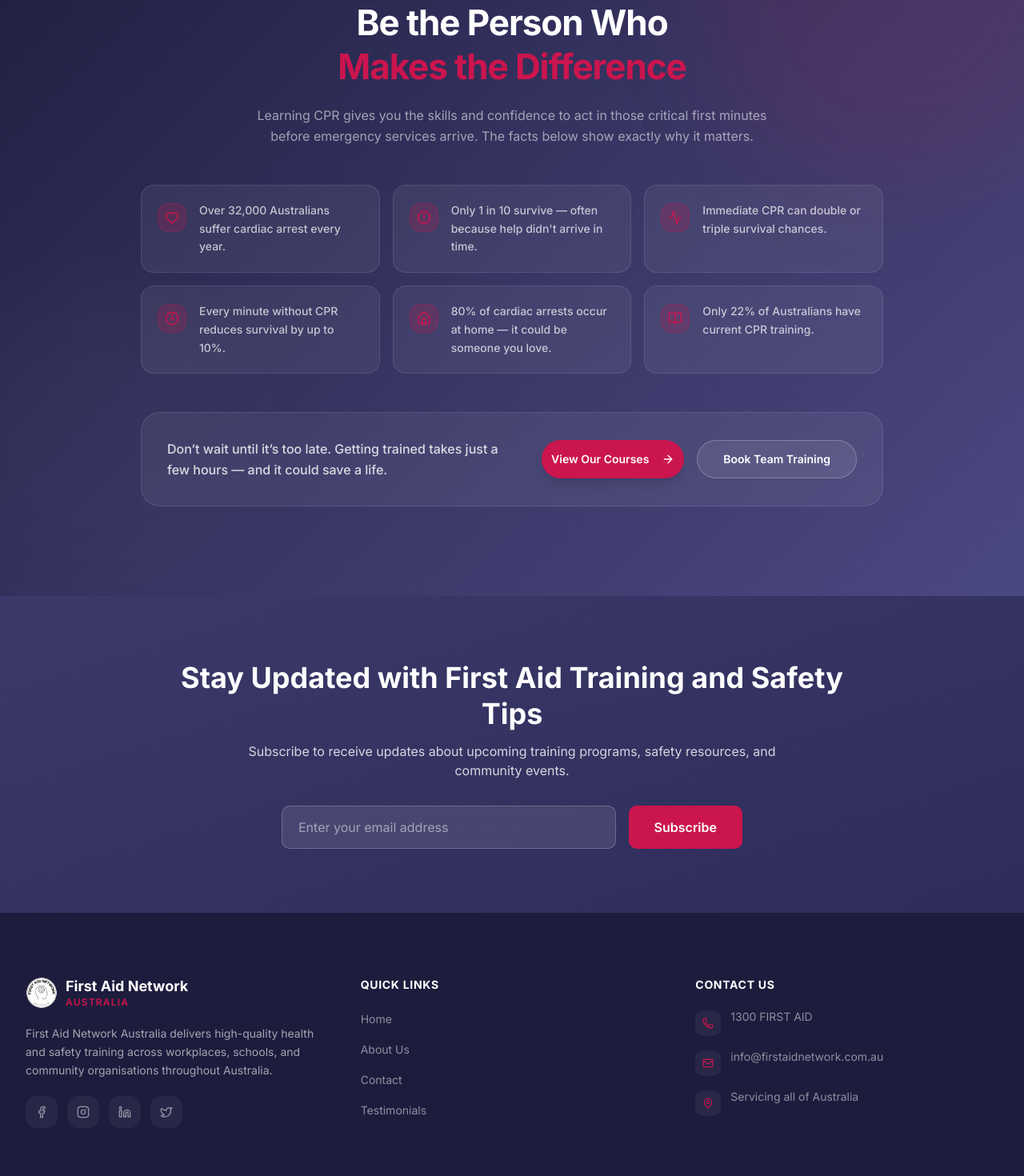
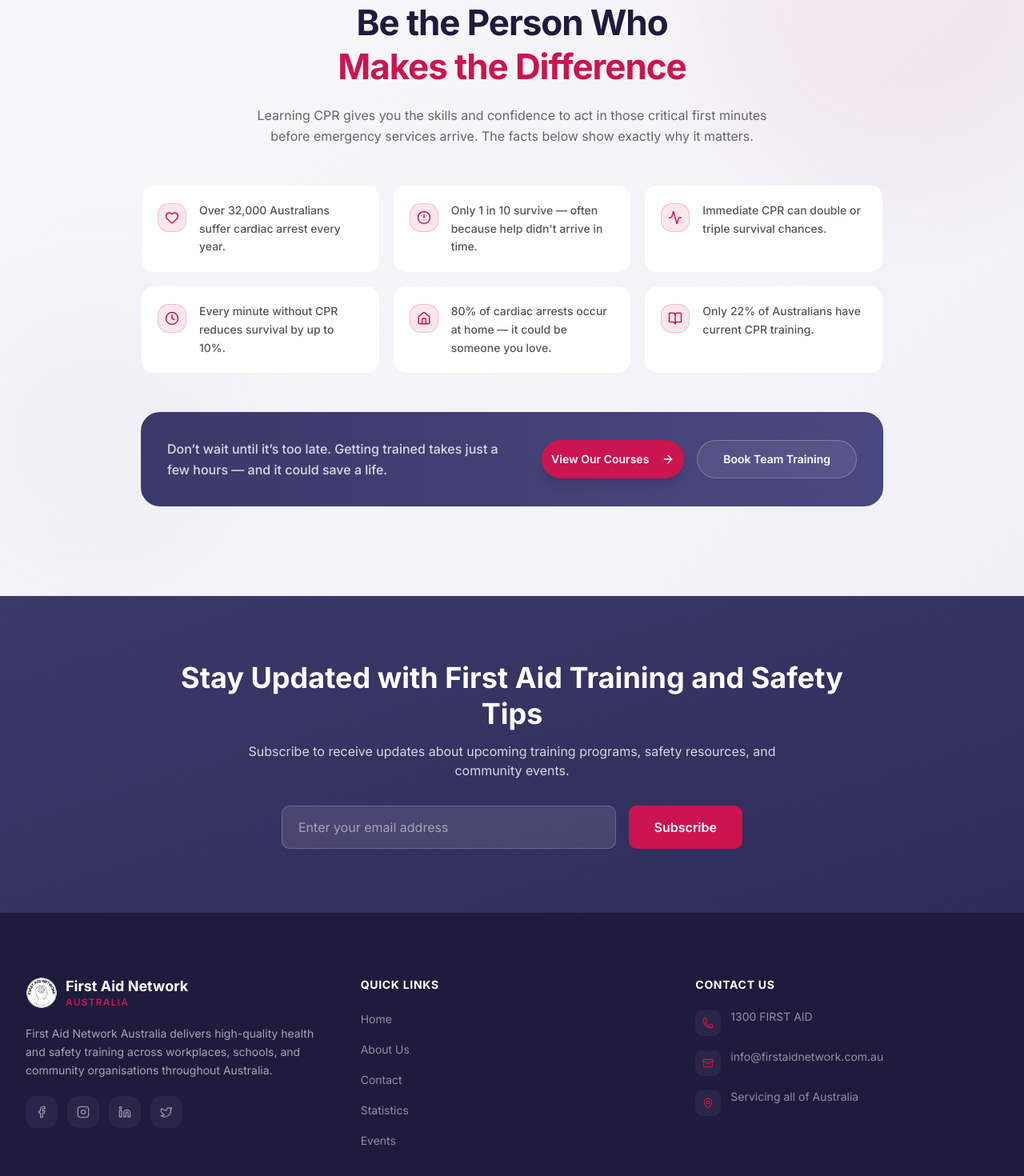
Before and after one commit to Gireeshma27/first-aid, a Next.js app: page /statistics in a window 1280 px wide. Shown: the part 5040-6510 px from the top of the page at 80% size. Built offline with nearby package versions, Linux system fonts and the light colour scheme.

Commit message:
design: service button fix, footer update, animations, about page improvements, statistics section separation

```diff
--- a/app/globals.css
+++ b/app/globals.css
@@ -453,3 +453,170 @@ img {
   transform: scale(1.1);
   transition: transform 0.2s ease;
 }
+
+/* ===== ANIMATED BACKGROUND GRADIENTS ===== */
+@keyframes gradient-shift {
+  0% {
+    background-position: 0% 50%;
+  }
+  50% {
+    background-position: 100% 50%;
+  }
+  100% {
+    background-position: 0% 50%;
+  }
+}
+
+@keyframes gradient-rotate {
+  0% {
+    transform: rotate(0deg);
+  }
+  100% {
+    transform: rotate(360deg);
+  }
+}
+
+@keyframes blob-float {
+  0%, 100% {
+    transform: translate(0, 0) scale(1);
+  }
+  25% {
+    transform: translate(20px, -30px) scale(1.1);
+  }
+  50% {
+    transform: translate(-20px, 30px) scale(0.9);
+  }
+  75% {
+    transform: translate(30px, 20px) scale(1.05);
+  }
+}
+
+@keyframes blob-float-slow {
+  0%, 100% {
+    transform: translate(0, 0) scale(1);
+  }
+  33% {
+    transform: translate(-30px, 20px) scale(1.05);
+  }
+  66% {
+    transform: translate(30px, -25px) scale(0.95);
+  }
+}
+
+@keyframes shimmer {
+  0% {
+    background-position: -1000px 0;
+  }
+  100% {
+    background-position: 1000px 0;
+  }
+}
+
+/* Animated gradient background */
+.animated-gradient-bg {
+  background: linear-gradient(-45deg, #3B3969, #CB154E, #4A4880, #3B3969);
+  background-size: 400% 400%;
+  animation: gradient-shift 15s ease infinite;
+}
+
+/* Floating blob animation */
+.blob-animate {
+  animation: blob-float 8s ease-in-out infinite;
+}
+
+.blob-animate-slow {
+  animation: blob-float-slow 12s ease-in-out infinite;
+}
+
+/* Page background animation wrapper */
+.page-background-animation {
+  position: fixed;
+  top: 0;
+  left: 0;
+  right: 0;
+  bottom: 0;
+  background: linear-gradient(135deg, #1e1c3d 0%, #3B3969 50%, #4A4880 100%);
+  pointer-events: none;
+  z-index: -1;
+  overflow: hidden;
+}
+
+.page-background-animation::before {
+  content: '';
+  position: absolute;
+  top: -50%;
+  left: -50%;
+  width: 200%;
+  height: 200%;
+  background: radial-gradient(circle at 20% 50%, rgba(203, 21, 78, 0.1) 0%, transparent 50%),
+              radial-gradient(circle at 80% 80%, rgba(59, 57, 105, 0.1) 0%, transparent 50%);
+  animation: blob-float 15s ease-in-out infinite;
+}
+
+.page-background-animation::after {
+  content: '';
+  position: absolute;
+  top: 0;
+  left: 0;
+  right: 0;
+  bottom: 0;
+  background: radial-gradient(circle at 40% 60%, rgba(203, 21, 78, 0.05) 0%, transparent 40%),
+              radial-gradient(circle at 60% 40%, rgba(59, 57, 105, 0.05) 0%, transparent 40%);
+  animation: blob-float-slow 20s ease-in-out infinite;
+}
+
+/* Subtle animated background pattern */
+.animated-pattern-bg {
+  position: relative;
+  overflow: hidden;
+}
+
+.animated-pattern-bg::before {
+  content: '';
+  position: absolute;
+  top: 0;
+  left: 0;
+  right: 0;
+  bottom: 0;
+  background-image:
+    radial-gradient(circle at 1px 1px, rgba(203, 21, 78, 0.03) 1px, transparent 1px),
+    radial-gradient(circle at 2px 2px, rgba(59, 57, 105, 0.02) 1px, transparent 1px);
+  background-size: 50px 50px, 80px 80px;
+  animation: float-bg 20s ease-in-out infinite;
+  pointer-events: none;
+}
+
+/* Floating particles effect */
+.floating-particles {
+  position: absolute;
+  inset: 0;
+  overflow: hidden;
+  pointer-events: none;
+}
+
+.particle {
+  position: absolute;
+  border-radius: 50%;
+  pointer-events: none;
+}
+
+.particle-small {
+  width: 4px;
+  height: 4px;
+  background: rgba(203, 21, 78, 0.3);
+  animation: float-bg 6s ease-in-out infinite;
+}
+
+.particle-medium {
+  width: 8px;
+  height: 8px;
+  background: rgba(59, 57, 105, 0.2);
+  animation: float-bg 8s ease-in-out infinite;
+}
+
+.particle-large {
+  width: 12px;
+  height: 12px;
+  background: rgba(74, 72, 128, 0.15);
+  animation: float-bg 10s ease-in-out infinite;
+}
--- a/app/statistics/page.tsx
+++ b/app/statistics/page.tsx
@@ -627,29 +627,25 @@ export default function StatisticsPage() {
         ══════════════════════════════════════ */}
         <section
           className="relative py-20 md:py-28 overflow-hidden"
-          style={{ background: "linear-gradient(135deg, #1e1c3d 0%, #3B3969 60%, #4A4880 100%)" }}
+          style={{ background: "linear-gradient(135deg, #F9F9FC 0%, #F0F0F6 100%)" }}
         >
-          <div className="absolute -top-24 -right-24 w-[500px] h-[500px] rounded-full bg-[#CB154E]/10 blur-3xl pointer-events-none" />
-          <div className="absolute bottom-0 -left-20 w-[400px] h-[400px] rounded-full bg-white/[0.02] blur-3xl pointer-events-none" />
-          <div
-            className="absolute inset-0 opacity-[0.03]"
-            style={{ backgroundImage: "radial-gradient(circle, #ffffff 1px, transparent 1px)", backgroundSize: "28px 28px" }}
-          />
+          <div className="absolute -top-24 -right-24 w-[500px] h-[500px] rounded-full bg-[#CB154E]/5 blur-3xl pointer-events-none" />
+          <div className="absolute bottom-0 -left-20 w-[400px] h-[400px] rounded-full bg-[#3B3969]/3 blur-3xl pointer-events-none" />
 
           <div className="relative mx-auto max-w-5xl px-6 lg:px-12 z-10">
 
             {/* Centred heading */}
             <div className="text-center mb-12">
-              <span className="inline-flex items-center gap-2 px-4 py-2 rounded-full bg-white/10 text-white/75 text-xs font-bold uppercase tracking-widest border border-white/15 mb-7">
+              <span className="inline-flex items-center gap-2 px-4 py-2 rounded-full bg-[#CB154E]/8 text-[#CB154E] text-xs font-bold uppercase tracking-widest border border-[#CB154E]/20 mb-7">
                 <span className="w-1.5 h-1.5 rounded-full bg-[#CB154E]" />
                 Why Training Matters
               </span>
-              <h2 className="text-3xl md:text-4xl lg:text-[44px] font-bold text-white leading-tight tracking-tight mb-5">
+              <h2 className="text-3xl md:text-4xl lg:text-[44px] font-bold text-[#1e1c3d] leading-tight tracking-tight mb-5">
                 Be the Person Who
                 <br />
                 <span className="text-[#CB154E]">Makes the Difference</span>
               </h2>
-              <p className="text-white/55 text-base leading-relaxed max-w-2xl mx-auto">
+              <p className="text-[#666] text-base leading-relaxed max-w-2xl mx-auto">
                 Learning CPR gives you the skills and confidence to act in those critical first minutes before
                 emergency services arrive. The facts below show exactly why it matters.
               </p>
@@ -667,18 +663,18 @@ export default function StatisticsPage() {
               ].map((item) => (
                 <div
                   key={item.text}
-                  className="flex items-start gap-4 p-5 rounded-2xl bg-white/6 border border-white/10 hover:bg-white/10 transition-colors duration-200"
+                  className="flex items-start gap-4 p-5 rounded-2xl bg-white border border-gray-100 hover:shadow-md hover:-translate-y-0.5 transition-all duration-200"
                 >
-                  <div className="w-9 h-9 rounded-xl bg-[#CB154E]/20 border border-[#CB154E]/30 flex items-center justify-center shrink-0 mt-0.5">
+                  <div className="w-9 h-9 rounded-xl bg-[#CB154E]/10 border border-[#CB154E]/20 flex items-center justify-center shrink-0 mt-0.5">
                     <item.icon className="w-4.5 h-4.5 text-[#CB154E]" style={{ width: "18px", height: "18px" }} />
                   </div>
-                  <p className="text-white/70 text-sm leading-relaxed font-medium">{item.text}</p>
+                  <p className="text-[#555] text-sm leading-relaxed font-medium">{item.text}</p>
                 </div>
               ))}
             </div>
 
             {/* ── CTA bar ── */}
-            <div className="rounded-3xl bg-white/6 border border-white/10 px-8 py-8 flex flex-col md:flex-row items-center justify-between gap-6">
+            <div className="rounded-3xl bg-gradient-to-r from-[#3B3969] to-[#4A4880] border border-[#3B3969]/20 px-8 py-8 flex flex-col md:flex-row items-center justify-between gap-6">
               <p className="text-white/80 text-base font-medium leading-relaxed max-w-xl text-center md:text-left">
                 Don&rsquo;t wait until it&rsquo;s too late. Getting trained takes just a few hours — and it
                 could save a life.
--- a/components/footer.tsx
+++ b/components/footer.tsx
@@ -7,7 +7,8 @@ const quickLinks = [
   { name: "Home", href: "/" },
   { name: "About Us", href: "/about" },
   { name: "Contact", href: "/contact" },
-  { name: "Testimonials", href: "/testimonials" },
+  { name: "Statistics", href: "/statistics" },
+  { name: "Events", href: "/events" },
 ]
 
 const services = [
--- a/sections/services.tsx
+++ b/sections/services.tsx
@@ -124,15 +124,15 @@ function ServiceCard({ title, description, image, link, overlayColor, buttonText
         />
 
         {/* Hover Overlay */}
-        <div className={`absolute inset-0 ${overlayColor} opacity-0 group-hover:opacity-100 transition-opacity duration-500 flex flex-col items-center justify-center p-6 sm:p-8 text-center`}>
+        <div className={`absolute inset-0 ${overlayColor} opacity-0 group-hover:opacity-100 transition-opacity duration-500 flex flex-col items-center justify-center p-6 sm:p-8 text-center overflow-hidden`}>
           {/* Overlay Content with slide-up effect */}
-          <div className="translate-y-8 group-hover:translate-y-0 transition-transform duration-500 ease-out flex flex-col h-full justify-center items-center w-full">
-            <p className="text-white text-sm sm:text-base leading-relaxed mb-6 font-medium">
+          <div className="translate-y-8 group-hover:translate-y-0 transition-transform duration-500 ease-out flex flex-col justify-center items-center w-full h-full max-h-full">
+            <p className="text-white text-sm sm:text-base leading-relaxed mb-4 font-medium">
               {description}
             </p>
             <Link
               href={link}
-              className="mt-6 inline-flex items-center gap-2 bg-white px-6 py-3 rounded-full font-semibold text-sm transition-transform duration-300 hover:scale-105 active:scale-95 shadow-lg"
+              className="inline-flex items-center gap-2 bg-white px-6 py-3 rounded-full font-semibold text-sm transition-transform duration-300 hover:scale-105 active:scale-95 shadow-lg flex-shrink-0"
               aria-label={`Learn more about ${title}`}
             >
               <span className={buttonTextColor}>Learn More</span>
```
Also changed, not shown: app/about/page.tsx (+49 -44 lines).
